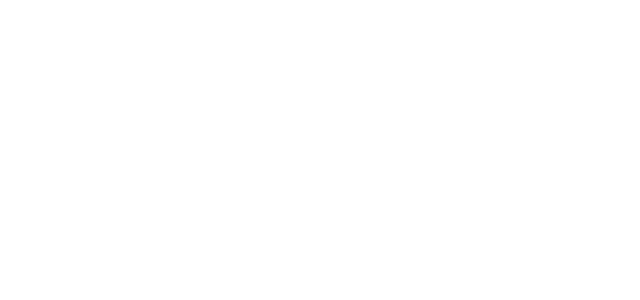
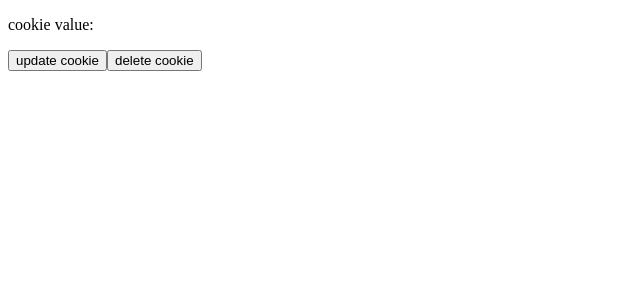
Before and after one commit to xuexiswmz/react-hook-learn, a React (Vite) app: page / in a window 1280 px wide. Shown: the top 300 px of the page, without its empty margins (0-640 px from the left). Built offline with nearby package versions, Linux system fonts and the light colour scheme.

Commit message:
自定义useCookie

```diff
--- a/package.json
+++ b/package.json
@@ -12,6 +12,7 @@
   "dependencies": {
     "copy-to-clipboard": "^3.3.3",
     "immer": "^10.1.1",
+    "js-cookie": "^3.0.5",
     "react": "^19.1.0",
     "react-dom": "^19.1.0",
     "react-use": "^17.6.0"
--- a/src/App.tsx
+++ b/src/App.tsx
@@ -1,11 +1,24 @@
-import useLifecycles from "./customHooks/useLifecycles";
+import { useEffect } from "react";
+import useCookie from "./customHooks/useCookie";
 
 function App() {
-  useLifecycles(
-    () => console.log("mounted"),
-    () => console.log("unmounted")
+  const [value, updateCookie, deleteCookie] = useCookie("xuexiswmz");
+
+  useEffect(() => {
+    deleteCookie();
+  }, []);
+
+  const updateCookieHandler = () => {
+    updateCookie("xuexi");
+  };
+
+  return (
+    <div>
+      <p>cookie value:{value}</p>
+      <button onClick={updateCookieHandler}>update cookie</button>
+      <button onClick={deleteCookie}>delete cookie</button>
+    </div>
   );
-  return null;
 }
 
 export default App;
--- /dev/null
+++ b/src/customHooks/useCookie.tsx
@@ -0,0 +1,31 @@
+import Cookies from "js-cookie";
+import { useCallback, useState } from "react";
+
+const useCookie = (
+  cookieName: string
+): [
+  string | null,
+  (newValue: string, options?: Cookies.CookieAttributes) => void,
+  () => void
+] => {
+  const [value, setValue] = useState<string | null>(
+    () => Cookies.get(cookieName) || null
+  );
+
+  const updateCookie = useCallback(
+    (newValue: string, options?: Cookies.CookieAttributes) => {
+      Cookies.set(cookieName, newValue, options);
+      setValue(newValue);
+    },
+    [cookieName]
+  );
+
+  const deleteCookie = useCallback(() => {
+    Cookies.remove(cookieName);
+    setValue(null);
+  }, [cookieName]);
+
+  return [value, updateCookie, deleteCookie];
+};
+
+export default useCookie;
```
Also changed, not shown: 1 other file (tests, documents, lock files or other folders).
